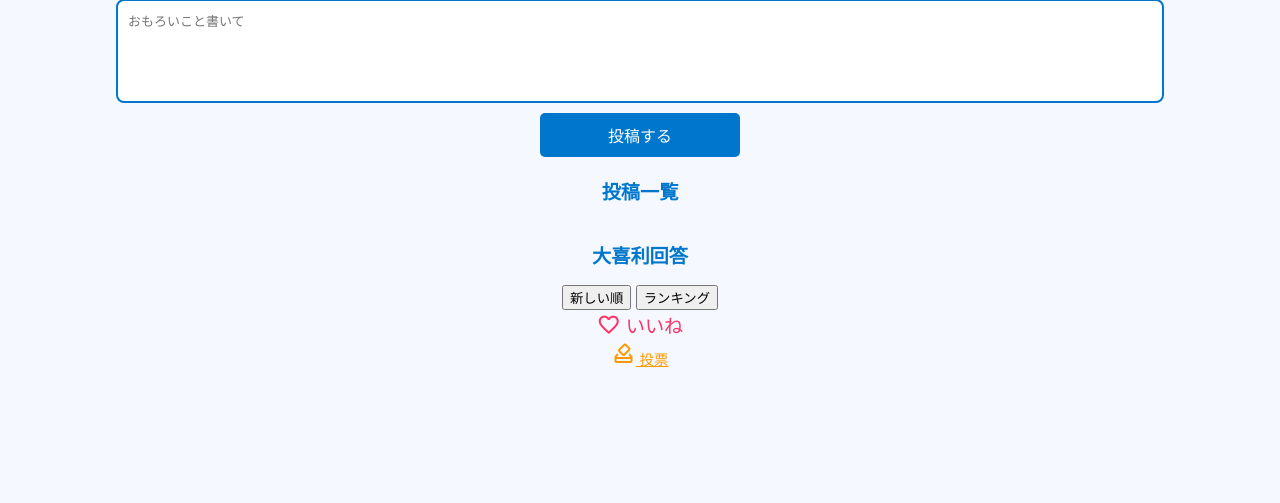
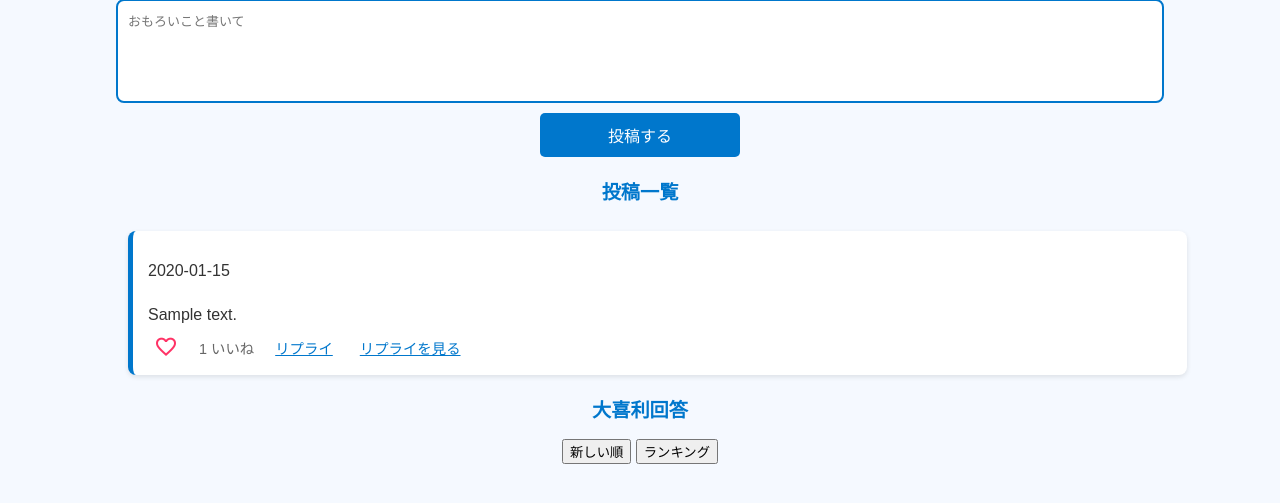
Before and after one commit to shio0418/Hackason, a Flask app: page / in a window 1280 px wide. Shown: the part 142-645 px from the top of the page. Run offline with Flask 3, Linux system fonts and the light colour scheme; tables that the repository leaves empty hold one stand-in row (values such as "Sample post"); data that the repository does not hold is empty; some web fonts are replaced.

Commit message:
google icons

```diff
--- a/app.py
+++ b/app.py
@@ -1,13 +1,11 @@
 from flask import Flask, request, jsonify, render_template,session
 from datetime import datetime
-from auth import auth
-from db import init_db
 import sqlite3
 # Flaskアプリケーションのインスタンスを作成
 app = Flask(__name__)
 app.secret_key = 'key'
 
-"""
+
 # DB初期化
 def init_db():
     with sqlite3.connect("database.db") as conn:
@@ -15,10 +13,8 @@
         c.execute("CREATE TABLE IF NOT EXISTS posts (id INTEGER PRIMARY KEY, text TEXT, likes INTEGER DEFAULT 0, created_at TEXT)")
         c.execute("CREATE TABLE IF NOT EXISTS replies (id INTEGER PRIMARY KEY, post_id INTEGER, text TEXT, votes INTEGER DEFAULT 0, created_at TEXT)")
         conn.commit()
-"""
 
 init_db()
-app.register_blueprint(auth)
 
 # ルートURLにアクセスしたときの処理
 @app.route('/')
--- a/static/css/style.css
+++ b/static/css/style.css
@@ -1,3 +1,5 @@
+@import url("https://fonts.googleapis.com/css2?family=Material+Symbols+Outlined:opsz,wght,FILL,GRAD@24,400,0,0");
+
 /* スマホ用デザイン（680px以下） */
 @media screen and (max-width: 10000px) {
   /* 全体のスタイル */
@@ -114,7 +116,7 @@
   }
 
   /* クリックしたときに色を赤に変更 */
-  .like-btn:active{
+  .like-btn:active {
     color: red;
   }
 
@@ -173,4 +175,17 @@
   .vote-button:hover {
     text-decoration: none;
   }
+  .material-symbols-outlined {
+    font-family: "Material Symbols Outlined";
+    font-weight: normal;
+    font-style: normal;
+    font-size: 24px; /* 必要に応じて変更 */
+    display: inline-block;
+    line-height: 1;
+    text-transform: none;
+    letter-spacing: normal;
+    word-wrap: normal;
+    white-space: nowrap;
+    direction: ltr;
+  }
 }
--- a/static/js/main.js
+++ b/static/js/main.js
@@ -24,7 +24,9 @@
           <p class="post_date">${post.created_at}</p>
           <p class="post-text">${post.text}</p>
           <div class="actions">
-            <button class="like-btn" onclick="likePost(${post.id})">♡</button>
+            <button class="like-btn" onclick="likePost(${post.id})">
+              <span class="material-symbols-outlined">favorite</span>
+            </button>
             <span class="like-count">${post.likes} いいね</span>
             <button class="reply-btn" onclick="toggleReplyForm(${post.id})">リプライ</button>
             <button class="reply-btn" onclick="loadReplies(${post.id})">リプライを見る</button>
@@ -70,7 +72,9 @@
         <div class="reply">
           <p>${reply.text}</p>
           <a href="#post-${postId}" class="post-link">この投稿に戻る</a>
-          <button onclick="voteReply(${reply.id})">投票</button>
+          <button onclick="voteReply(${reply.id})">
+            <span class="material-symbols-outlined">How_To_Vote</span> 投票
+          </button>
         </div>
       `;
     });
--- a/templates/index.html
+++ b/templates/index.html
@@ -10,30 +10,10 @@
       href="https://fonts.googleapis.com/css2?family=Dela+Gothic+One&display=swap"
       rel="stylesheet"
     />
-
-    <!-- いいねボタン　♡ -->
     <link
       rel="stylesheet"
-      href="https://fonts.googleapis.com/css2?family=Material+Symbols+Outlined:opsz,wght,FILL,GRAD@20..48,100..700,0..1,-50..200&icon_names=favorite"
+      href="https://fonts.googleapis.com/css2?family=Material+Symbols+Outlined"
     />
-        <!--　リプ  -->
-    <link
-      rel="stylesheet"
-      href="https://fonts.googleapis.com/css2?family=Material+Symbols+Outlined:opsz,wght,FILL,GRAD@20..48,100..700,0..1,-50..200&icon_names=mode_comment"
-    />
-
-    <!-- 投票 -->
-    <link
-      rel="stylesheet"
-      href="https://fonts.googleapis.com/css2?family=Material+Symbols+Outlined:opsz,wght,FILL,GRAD@20..48,100..700,0..1,-50..200&icon_names=how_to_vote"
-    />
-
-    <!-- 投稿する -->
-    <link
-      rel="stylesheet"
-      href="https://fonts.googleapis.com/css2?family=Material+Symbols+Outlined:opsz,wght,FILL,GRAD@20..48,100..700,0..1,-50..200&icon_names=send"
-    />
-
 
     <link
       rel="stylesheet"
@@ -60,16 +40,6 @@
     </div>
     <div id="replies"></div>
 
-    <!-- いいねボタンアイコン -->
-    <button class="like-btn">
-      <span class="material-symbols-outlined">Favorite</span> いいね
-    </button>
-
-    <!-- 投票ボタン -->
-    <button class="vote-button">
-      <span class="material-symbols-outlined">How_To_Vote</span> 投票
-    </button>
-
     <script src="{{ url_for('static', filename='js/main.js') }}"></script>
   </body>
 </html>
```
